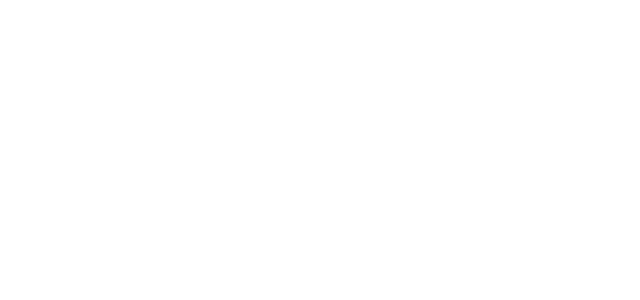
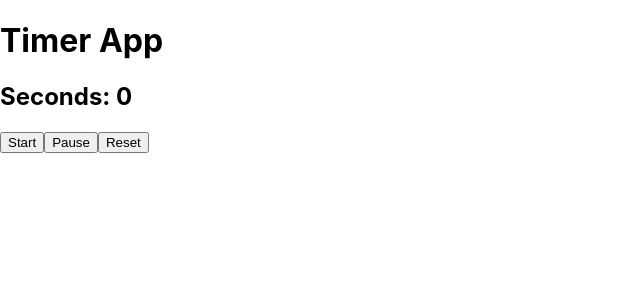
Before and after one commit to UDAYVEERUS/Todo_App, a React (Create React App) app: page /timer in a window 1280 px wide. Before the commit this address had no page. Shown: the top 300 px of the page, without its empty margins (0-640 px from the left). Built offline with nearby package versions, Linux system fonts and the light colour scheme.

Commit message:
create timer using reeact

```diff
--- a/src/App.js
+++ b/src/App.js
@@ -5,6 +5,7 @@
 import NumberGenerator from './components/Generate_number';
 import Arrayofobject from './components/ArrayOfObject';
 import ShowingText from './components/showingtext';
+import Timer from './components/Timer';
 function App() {
   return (
     <>
@@ -14,6 +15,7 @@
         <Route path='/number' element={<NumberGenerator />} />
         <Route path='/arrayofobject' element={<Arrayofobject />} />
         <Route path='/showingtext' element={<ShowingText />} />
+        <Route path='/timer' element={<Timer />} />
         </Routes>
       </Router>
     </>
--- /dev/null
+++ b/src/components/Timer.js
@@ -0,0 +1,47 @@
+import React, { useState, useEffect } from 'react';
+
+function Timer() {
+  const [seconds, setSeconds] = useState(0);
+  const [isActive, setIsActive] = useState(false);
+
+  useEffect(() => {
+    let interval = null;
+
+    if (isActive) {
+      interval = setInterval(() => {
+        setSeconds((seconds) => seconds + 1);
+      }, 1000);
+    } else {
+      clearInterval(interval);
+    }
+
+    return () => {
+      clearInterval(interval);
+    };
+  }, [isActive]);
+
+  const handleStart = () => {
+    setIsActive(true);
+  };
+
+  const handlePause = () => {
+    setIsActive(false);
+  };
+
+  const handleReset = () => {
+    setSeconds(0);
+    setIsActive(false);
+  };
+
+  return (
+    <div>
+      <h1>Timer App</h1>
+      <h2>Seconds: {seconds}</h2>
+      <button onClick={handleStart}>Start</button>
+      <button onClick={handlePause}>Pause</button>
+      <button onClick={handleReset}>Reset</button>
+    </div>
+  );
+}
+
+export default Timer;
```
